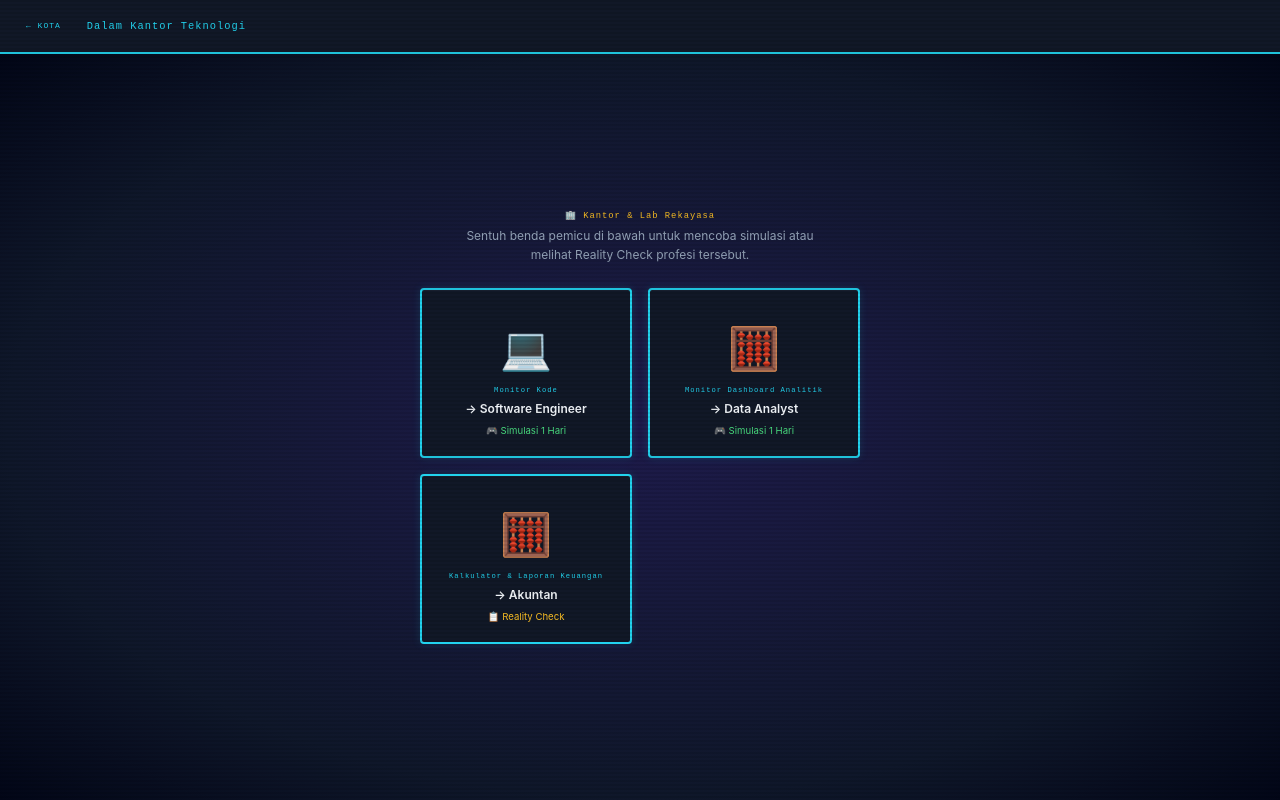
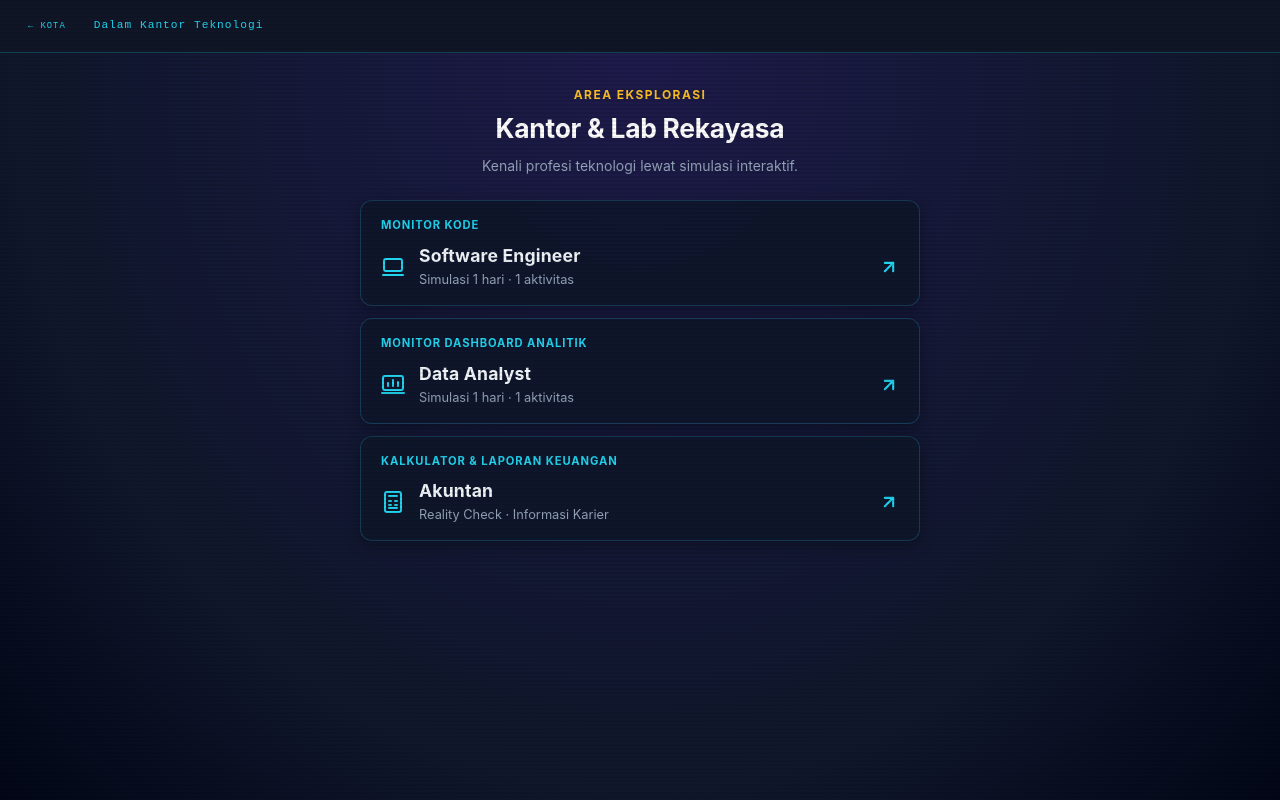
Before and after one commit to EMJEHHH3/Kota-Karier, a React (Vite) app: page /gedung/kantor-teknologi in a window 1280 px wide. Built offline with nearby package versions, Linux system fonts and the light colour scheme.

Commit message:
edit grid

```diff
--- a/src/index.css
+++ b/src/index.css
@@ -1958,3 +1958,56 @@ html.no-animations .mug-steam {
     transform: none !important;
   }
 }
+
+/* ============================================================
+   BUILDING INTERIOR — COLUMN VIEW
+   ============================================================ */
+
+.interior-column-container {
+  display: flex;
+  flex-direction: column;
+  gap: 12px;
+  width: 100%;
+  max-width: 560px;
+}
+
+.interior-card {
+  display: flex;
+  flex-direction: column;
+  gap: 10px;
+  padding: 16px 20px;
+  background: rgba(15, 23, 42, 0.85);
+  border: 1px solid rgba(56, 189, 248, 0.22);
+  border-radius: 12px;
+  text-decoration: none;
+  backdrop-filter: blur(8px);
+  transition: all 0.2s cubic-bezier(0.16, 1, 0.3, 1);
+  box-shadow: 0 4px 16px rgba(0, 0, 0, 0.3);
+  position: relative;
+  font-family: var(--font-body);
+}
+
+.interior-card:hover {
+  background: rgba(24, 34, 56, 0.95);
+  border-color: var(--color-accent-cyan);
+  box-shadow: 0 6px 24px rgba(34, 211, 238, 0.18), 0 0 12px rgba(34, 211, 238, 0.1);
+  transform: translateY(-2px);
+}
+
+.interior-card:hover .interior-card-arrow {
+  transform: translate(2px, -2px);
+  color: #38bdf8;
+}
+
+.interior-card:active {
+  transform: translateY(0);
+}
+
+.interior-card--tried {
+  border-color: rgba(74, 222, 128, 0.35);
+}
+
+.interior-card--tried:hover {
+  border-color: var(--color-accent-green);
+  box-shadow: 0 6px 24px rgba(74, 222, 128, 0.18), 0 0 12px rgba(74, 222, 128, 0.1);
+}
--- a/src/pages/BuildingInteriorPage.tsx
+++ b/src/pages/BuildingInteriorPage.tsx
@@ -1,13 +1,146 @@
 /**
- * BuildingInteriorPage — Interior of a building with clickable profession objects.
+ * BuildingInteriorPage — Interior of a building with clickable profession objects in column list view.
  * Route: /gedung/:id
- * Displays 2-4 interactive objects representing professions, with checkmarks for tried professions.
+ * Displays interactive profession cards in a sleek column view, with checkmarks for tried professions.
  */
 
 import { useParams, Link, useNavigate } from 'react-router-dom';
 import { getInterior, getBuildingById } from '../data/city';
 import { getProfessionsByBuilding } from '../data/professions';
 import { useUserState } from '../lib/context';
+import type { Profession } from '../types';
+
+function renderProfessionIcon(profId: string) {
+  switch (profId) {
+    case 'software-engineer':
+      return (
+        <svg
+          width="24"
+          height="24"
+          viewBox="0 0 24 24"
+          fill="none"
+          stroke="currentColor"
+          strokeWidth="2"
+          strokeLinecap="round"
+          strokeLinejoin="round"
+          aria-hidden="true"
+        >
+          <rect x="3" y="4" width="18" height="12" rx="2" />
+          <line x1="2" y1="20" x2="22" y2="20" />
+        </svg>
+      );
+    case 'data-analyst':
+      return (
+        <svg
+          width="24"
+          height="24"
+          viewBox="0 0 24 24"
+          fill="none"
+          stroke="currentColor"
+          strokeWidth="2"
+          strokeLinecap="round"
+          strokeLinejoin="round"
+          aria-hidden="true"
+        >
+          <rect x="2" y="3" width="20" height="14" rx="2" ry="2" />
+          <line x1="7" y1="13" x2="7" y2="10" />
+          <line x1="12" y1="13" x2="12" y2="7" />
+          <line x1="17" y1="13" x2="17" y2="9" />
+          <line x1="1" y1="20" x2="23" y2="20" />
+        </svg>
+      );
+    case 'akuntan':
+      return (
+        <svg
+          width="24"
+          height="24"
+          viewBox="0 0 24 24"
+          fill="none"
+          stroke="currentColor"
+          strokeWidth="2"
+          strokeLinecap="round"
+          strokeLinejoin="round"
+          aria-hidden="true"
+        >
+          <rect x="4" y="2" width="16" height="20" rx="2" />
+          <line x1="8" y1="6" x2="16" y2="6" />
+          <line x1="8" y1="11" x2="10" y2="11" />
+          <line x1="14" y1="11" x2="16" y2="11" />
+          <line x1="8" y1="15" x2="10" y2="15" />
+          <line x1="14" y1="15" x2="16" y2="15" />
+          <line x1="8" y1="18" x2="16" y2="18" />
+        </svg>
+      );
+    case 'dokter':
+      return (
+        <svg
+          width="24"
+          height="24"
+          viewBox="0 0 24 24"
+          fill="none"
+          stroke="currentColor"
+          strokeWidth="2"
+          strokeLinecap="round"
+          strokeLinejoin="round"
+          aria-hidden="true"
+        >
+          <path d="M4.5 3v5a5.5 5.5 0 0 0 11 0V3" />
+          <path d="M10 13.5v3.5a3 3 0 0 0 3 3h2" />
+          <circle cx="19" cy="20" r="2" />
+          <circle cx="4.5" cy="3" r="1.5" />
+          <circle cx="15.5" cy="3" r="1.5" />
+        </svg>
+      );
+    case 'perawat':
+      return (
+        <svg
+          width="24"
+          height="24"
+          viewBox="0 0 24 24"
+          fill="none"
+          stroke="currentColor"
+          strokeWidth="2"
+          strokeLinecap="round"
+          strokeLinejoin="round"
+          aria-hidden="true"
+        >
+          <path d="M16 4h2a2 2 0 0 1 2 2v14a2 2 0 0 1-2 2H6a2 2 0 0 1 2-2h2" />
+          <rect x="8" y="2" width="8" height="4" rx="1" ry="1" />
+          <path d="M9 14h2l1-2 2 4 1-2h2" />
+        </svg>
+      );
+    default:
+      return (
+        <svg
+          width="24"
+          height="24"
+          viewBox="0 0 24 24"
+          fill="none"
+          stroke="currentColor"
+          strokeWidth="2"
+          strokeLinecap="round"
+          strokeLinejoin="round"
+          aria-hidden="true"
+        >
+          <rect x="2" y="7" width="20" height="14" rx="2" ry="2" />
+          <path d="M16 21V5a2 2 0 0 0-2-2h-4a2 2 0 0 0-2 2v16" />
+        </svg>
+      );
+  }
+}
+
+function getProfessionSubtitle(prof: Profession): string {
+  if (prof.id === 'software-engineer') {
+    return 'Simulasi 1 hari · 1 aktivitas';
+  }
+  if (prof.butuhGelar) {
+    return 'Jalur Gelar & Lisensi Khusus';
+  }
+  if (prof.hasSimulation) {
+    return 'Simulasi 1 hari · 1 aktivitas';
+  }
+  return 'Reality Check · Informasi Karier';
+}
 
 export default function BuildingInteriorPage() {
   const { id } = useParams<{ id: string }>();
@@ -27,28 +160,34 @@ export default function BuildingInteriorPage() {
     );
   }
 
+  const roomTitle = interior.tema === 'hospital' ? 'Ruang Praktik & Rawat' : 'Kantor & Lab Rekayasa';
+  const roomSubtitle = interior.tema === 'hospital'
+    ? 'Kenali profesi kesehatan lewat simulasi interaktif.'
+    : 'Kenali profesi teknologi lewat simulasi interaktif.';
+
   return (
     <div className="page-enter" style={{ minHeight: '100dvh', display: 'flex', flexDirection: 'column' }}>
-      {/* Header */}
+      {/* Header Bar */}
       <header
         style={{
           display: 'flex',
           alignItems: 'center',
           gap: 'var(--space-md)',
           padding: 'var(--space-sm) var(--space-md)',
-          borderBottom: '2px solid var(--color-border-cyan)',
-          background: 'var(--color-bg-panel)',
+          borderBottom: '1px solid rgba(34, 211, 238, 0.25)',
+          background: 'rgba(17, 24, 39, 0.95)',
+          backdropFilter: 'blur(8px)',
         }}
       >
         <button
           onClick={() => navigate('/')}
           className="btn btn--ghost"
-          style={{ fontSize: '0.5rem', minHeight: '36px', padding: '4px 8px' }}
+          style={{ fontSize: '0.55rem', minHeight: '36px', padding: '4px 10px' }}
           aria-label="Kembali ke kota"
         >
           ← Kota
         </button>
-        <h1 style={{ fontSize: '0.65rem', color: 'var(--color-accent-cyan)' }}>
+        <h1 style={{ fontSize: '0.7rem', color: 'var(--color-accent-cyan)' }}>
           {interior.nama}
         </h1>
       </header>
@@ -59,36 +198,58 @@ export default function BuildingInteriorPage() {
           position: 'relative',
           flex: 1,
           background: interior.tema === 'hospital'
-            ? 'radial-gradient(ellipse at center, #1e293b 0%, #0f172a 70%, #020617 100%)'
-            : 'radial-gradient(ellipse at center, #1e1b4b 0%, #0f172a 70%, #020617 100%)',
+            ? 'radial-gradient(ellipse at center top, #1e293b 0%, #0f172a 70%, #020617 100%)'
+            : 'radial-gradient(ellipse at center top, #1e1b4b 0%, #0f172a 70%, #020617 100%)',
           display: 'flex',
           flexDirection: 'column',
           alignItems: 'center',
-          justifyContent: 'center',
+          justifyContent: 'flex-start',
           gap: 'var(--space-lg)',
-          padding: 'var(--space-md)',
+          padding: 'var(--space-xl) var(--space-md) var(--space-2xl)',
         }}
       >
-        {/* Room Header Info */}
-        <div style={{ textAlign: 'center', maxWidth: '380px' }}>
-          <p className="pixel-text" style={{ fontSize: '0.55rem', color: 'var(--color-accent-yellow)', marginBottom: '4px' }}>
-            {interior.tema === 'hospital' ? '🏥 Ruang Praktik & Rawat' : '🏢 Kantor & Lab Rekayasa'}
+        {/* Room Header Info matching reference screenshot */}
+        <div style={{ textAlign: 'center', maxWidth: '480px', width: '100%' }}>
+          <p
+            style={{
+              fontSize: '0.75rem',
+              fontWeight: 700,
+              color: 'var(--color-accent-yellow, #fbbf24)',
+              letterSpacing: '0.12em',
+              textTransform: 'uppercase',
+              marginBottom: '6px',
+              fontFamily: 'var(--font-body)',
+            }}
+          >
+            AREA EKSPLORASI
           </p>
-          <p style={{ color: 'var(--color-text-secondary)', fontSize: '0.75rem' }}>
-            Sentuh benda pemicu di bawah untuk mencoba simulasi atau melihat Reality Check profesi tersebut.
+          <h2
+            style={{
+              fontSize: '1.65rem',
+              fontWeight: 700,
+              color: '#ffffff',
+              margin: '0 0 8px 0',
+              fontFamily: 'var(--font-body)',
+              letterSpacing: '-0.01em',
+            }}
+          >
+            {roomTitle}
+          </h2>
+          <p
+            style={{
+              color: 'var(--color-text-secondary, #94a3b8)',
+              fontSize: '0.875rem',
+              margin: 0,
+              lineHeight: 1.5,
+              fontFamily: 'var(--font-body)',
+            }}
+          >
+            {roomSubtitle}
           </p>
         </div>
 
-        {/* Profession objects */}
-        <div
-          style={{
-            display: 'grid',
-            gridTemplateColumns: professions.length > 2 ? 'repeat(2, 1fr)' : `repeat(${professions.length}, 1fr)`,
-            gap: 'var(--space-md)',
-            width: '100%',
-            maxWidth: '440px',
-          }}
-        >
+        {/* Profession objects — Column View */}
+        <div className="interior-column-container" role="list">
           {professions.map((prof) => {
             const isTried = Boolean(state.simulationResults[prof.id]);
 
@@ -96,60 +257,115 @@ export default function BuildingInteriorPage() {
               <Link
                 key={prof.id}
                 to={`/profesi/${prof.id}`}
-                className="panel panel--hover"
+                className={`interior-card ${isTried ? 'interior-card--tried' : ''}`}
+                role="listitem"
+                aria-label={`${prof.bendaPemicu.nama} - Jelajahi profesi ${prof.nama}`}
+              >
+                {/* Eyebrow Label + Tried Badge */}
+                <div style={{ display: 'flex', alignItems: 'center', justifyContent: 'space-between', gap: '8px' }}>
+                  <span
                     style={{
-                  display: 'flex',
-                  flexDirection: 'column',
-                  alignItems: 'center',
-                  gap: 'var(--space-xs)',
-                  padding: 'var(--space-md)',
-                  textDecoration: 'none',
-                  minHeight: '170px',
-                  justifyContent: 'center',
-                  position: 'relative',
-                  borderColor: isTried ? 'var(--color-accent-green)' : 'var(--color-border-cyan)',
+                      color: 'var(--color-accent-cyan, #22d3ee)',
+                      fontSize: '0.7rem',
+                      fontWeight: 700,
+                      letterSpacing: '0.08em',
+                      textTransform: 'uppercase',
                     }}
-                aria-label={`${prof.bendaPemicu.label} - Jelajahi profesi ${prof.nama}`}
                   >
-                {/* Tried checkmark badge */}
+                    {prof.bendaPemicu.nama.toUpperCase()}
+                  </span>
                   {isTried && (
                     <span
                       style={{
-                      position: 'absolute',
-                      top: '8px',
-                      right: '8px',
                         fontSize: '0.65rem',
-                      background: 'rgba(74, 222, 128, 0.2)',
-                      border: '1px solid var(--color-accent-green)',
-                      color: 'var(--color-accent-green)',
-                      padding: '2px 6px',
-                      borderRadius: '4px',
-                      fontFamily: 'var(--font-pixel)',
+                        color: 'var(--color-accent-green, #4ade80)',
+                        background: 'rgba(74, 222, 128, 0.12)',
+                        border: '1px solid rgba(74, 222, 128, 0.35)',
+                        padding: '2px 8px',
+                        borderRadius: '9999px',
+                        fontWeight: 600,
+                        display: 'inline-flex',
+                        alignItems: 'center',
+                        gap: '3px',
                       }}
                     >
                       ✓ Dicoba
                     </span>
                   )}
+                </div>
 
-                {/* Object icon */}
-                <div style={{ fontSize: '2.6rem', marginTop: '6px' }}>
-                  {prof.id === 'dokter' ? '🩺' : prof.id === 'perawat' ? '📋' : prof.id === 'software-engineer' ? '💻' : '🧮'}
+                {/* Main Content: Icon, Title & Details, Action Arrow */}
+                <div style={{ display: 'flex', alignItems: 'center', justifyContent: 'space-between', gap: '16px' }}>
+                  <div style={{ display: 'flex', alignItems: 'center', gap: '14px', minWidth: 0 }}>
+                    {/* Profession Icon */}
+                    <div
+                      style={{
+                        display: 'flex',
+                        alignItems: 'center',
+                        justifyContent: 'center',
+                        color: 'var(--color-accent-cyan, #22d3ee)',
+                        flexShrink: 0,
+                      }}
+                    >
+                      {renderProfessionIcon(prof.id)}
                     </div>
-                <span className="pixel-text" style={{ fontSize: '0.45rem', color: 'var(--color-accent-cyan)', textAlign: 'center' }}>
-                  {prof.bendaPemicu.nama}
-                </span>
-                <span style={{ fontSize: '0.75rem', fontWeight: 600, color: 'var(--color-text-primary)' }}>
-                  → {prof.nama}
-                </span>
-                {prof.hasSimulation ? (
-                  <span style={{ fontSize: '0.6rem', color: 'var(--color-accent-green)' }}>
-                    🎮 Simulasi 1 Hari
-                  </span>
-                ) : (
-                  <span style={{ fontSize: '0.6rem', color: 'var(--color-accent-yellow)' }}>
-                    📋 Reality Check
-                  </span>
-                )}
+
+                    {/* Titles */}
+                    <div style={{ minWidth: 0 }}>
+                      <h3
+                        style={{
+                          fontSize: '1.1rem',
+                          fontWeight: 700,
+                          color: 'var(--color-text-primary, #ffffff)',
+                          margin: 0,
+                          lineHeight: 1.3,
+                          letterSpacing: '0.01em',
+                          fontFamily: 'var(--font-body)',
+                        }}
+                      >
+                        {prof.nama}
+                      </h3>
+                      <p
+                        style={{
+                          fontSize: '0.8rem',
+                          color: 'var(--color-text-secondary, #94a3b8)',
+                          margin: '3px 0 0 0',
+                          lineHeight: 1.4,
+                          fontFamily: 'var(--font-body)',
+                        }}
+                      >
+                        {getProfessionSubtitle(prof)}
+                      </p>
+                    </div>
+                  </div>
+
+                  {/* Right Arrow Action */}
+                  <div
+                    className="interior-card-arrow"
+                    style={{
+                      color: 'var(--color-accent-cyan, #22d3ee)',
+                      display: 'flex',
+                      alignItems: 'center',
+                      justifyContent: 'center',
+                      flexShrink: 0,
+                    }}
+                    aria-hidden="true"
+                  >
+                    <svg
+                      width="20"
+                      height="20"
+                      viewBox="0 0 24 24"
+                      fill="none"
+                      stroke="currentColor"
+                      strokeWidth="2.5"
+                      strokeLinecap="round"
+                      strokeLinejoin="round"
+                    >
+                      <line x1="7" y1="17" x2="17" y2="7" />
+                      <polyline points="7 7 17 7 17 17" />
+                    </svg>
+                  </div>
+                </div>
               </Link>
             );
           })}
```
Also changed, not shown: 1 other file (tests, documents, lock files or other folders). Lines whose indentation alone changed are shown as unchanged.
